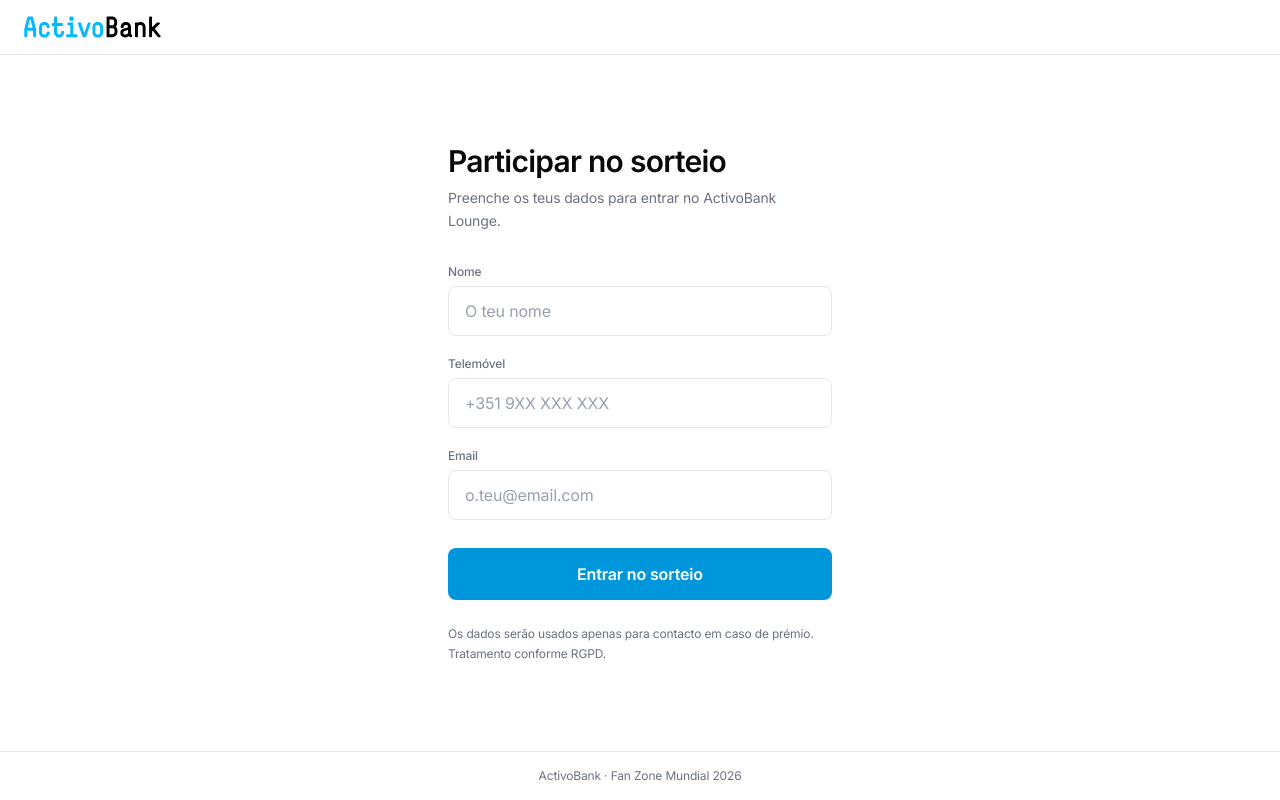
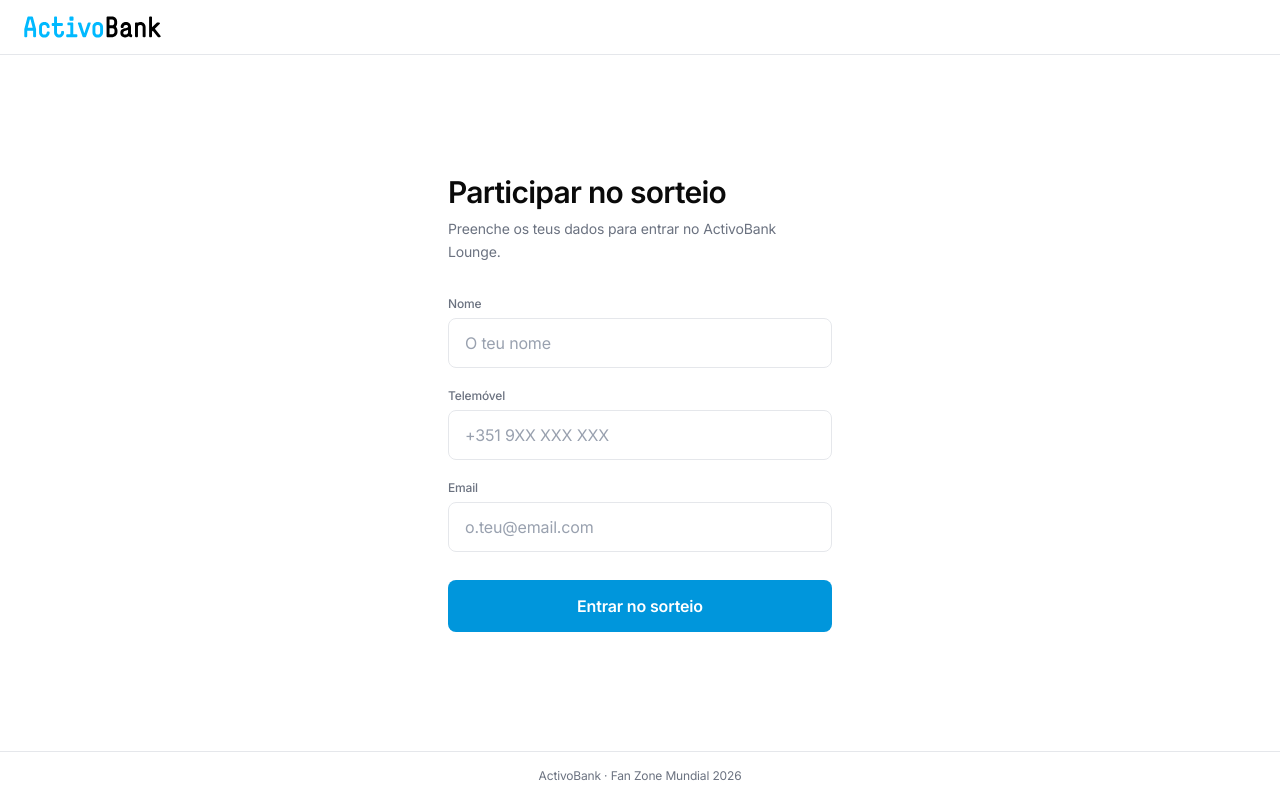
Before and after one commit to RafaelAmado1/active-bank-raffle, a Next.js app: page /register in a window 1280 px wide. Built offline with nearby package versions, Linux system fonts and the light colour scheme.

Commit message:
fix(register): remove RGPD disclaimer text

```diff
--- a/app/register/page.tsx
+++ b/app/register/page.tsx
@@ -133,9 +133,6 @@
             </button>
           </form>
 
-          <p className="text-xs text-[#6B7280] mt-6 leading-relaxed">
-            Os dados serão usados apenas para contacto em caso de prémio. Tratamento conforme RGPD.
-          </p>
         </div>
       </main>
       <Footer />
```
